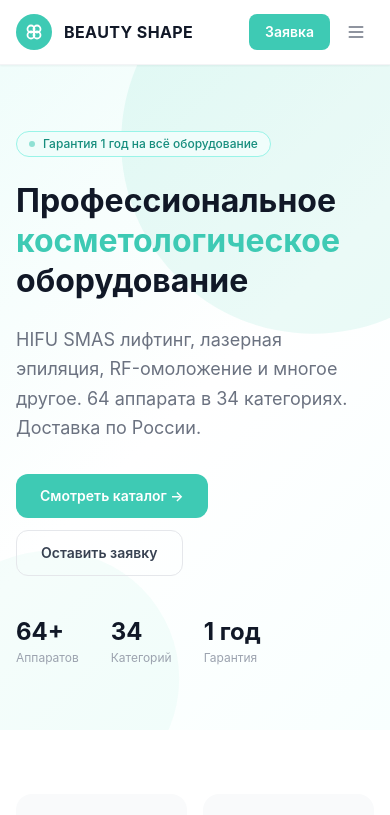
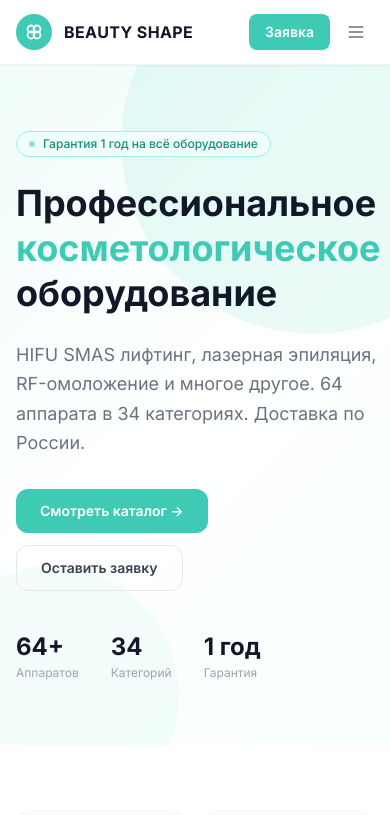
Before and after one commit to Khusrav-afk/Beauty-Shape, a Next.js app: page / in a window 390 px wide. Shown: the top 815 px of the page. Built offline with nearby package versions, Linux system fonts and the light colour scheme.

Commit message:
Update globals.css

```diff
--- a/app/globals.css
+++ b/app/globals.css
@@ -1,3 +1,4 @@
+@import url('https://fonts.googleapis.com/css2?family=Inter:wght@300;400;500;600;700&display=swap');
 @tailwind base;
 @tailwind components;
 @tailwind utilities;
@@ -6,47 +7,34 @@
   --teal: #3ECAB4;
   --teal-dark: #168d7d;
   --teal-light: #f0fdfb;
-  --dark: #1C1C1C;
 }
 
 * { box-sizing: border-box; }
 html { scroll-behavior: smooth; }
+
 body {
-  font-family: 'Inter', sans-serif;
+  font-family: 'Inter', -apple-system, BlinkMacSystemFont, 'Segoe UI', sans-serif;
   color: #1C1C1C;
   background: #ffffff;
   -webkit-font-smoothing: antialiased;
 }
 
 @keyframes fadeUp {
-  from { opacity:0; transform:translateY(20px); }
-  to   { opacity:1; transform:translateY(0); }
+  from { opacity: 0; transform: translateY(20px); }
+  to   { opacity: 1; transform: translateY(0); }
 }
 @keyframes fadeIn {
-  from { opacity:0; }
-  to   { opacity:1; }
+  from { opacity: 0; }
+  to   { opacity: 1; }
 }
-@keyframes scaleIn {
-  from { opacity:0; transform:scale(0.95); }
-  to   { opacity:1; transform:scale(1); }
-}
-.animate-fadeUp  { animation: fadeUp  0.5s ease both; }
-.animate-fadeIn  { animation: fadeIn  0.3s ease both; }
-.animate-scaleIn { animation: scaleIn 0.3s ease both; }
+.animate-fadeUp { animation: fadeUp 0.5s ease both; }
+.animate-fadeIn { animation: fadeIn 0.3s ease both; }
 
-::-webkit-scrollbar       { width:5px; height:5px; }
-::-webkit-scrollbar-track { background:#f1f1f1; }
-::-webkit-scrollbar-thumb { background:#3ECAB4; border-radius:3px; }
-::-webkit-scrollbar-thumb:hover { background:#168d7d; }
+::-webkit-scrollbar { width: 5px; }
+::-webkit-scrollbar-track { background: #f1f1f1; }
+::-webkit-scrollbar-thumb { background: #3ECAB4; border-radius: 3px; }
 
-*:focus-visible { outline:2px solid #3ECAB4; outline-offset:2px; border-radius:4px; }
+*:focus-visible { outline: 2px solid #3ECAB4; outline-offset: 2px; border-radius: 4px; }
 
-.line-clamp-1 { overflow:hidden; display:-webkit-box; -webkit-line-clamp:1; -webkit-box-orient:vertical; }
-.line-clamp-2 { overflow:hidden; display:-webkit-box; -webkit-line-clamp:2; -webkit-box-orient:vertical; }
-
-@media (max-width: 768px) {
-  button, a { -webkit-tap-highlight-color: transparent; }
-  .text-4xl  { font-size: 2rem; }
-  .text-5xl  { font-size: 2.5rem; }
-  .text-6xl  { font-size: 3rem; }
-}
+.line-clamp-1 { overflow: hidden; display: -webkit-box; -webkit-line-clamp: 1; -webkit-box-orient: vertical; }
+.line-clamp-2 { overflow: hidden; display: -webkit-box; -webkit-line-clamp: 2; -webkit-box-orient: vertical; }
```
